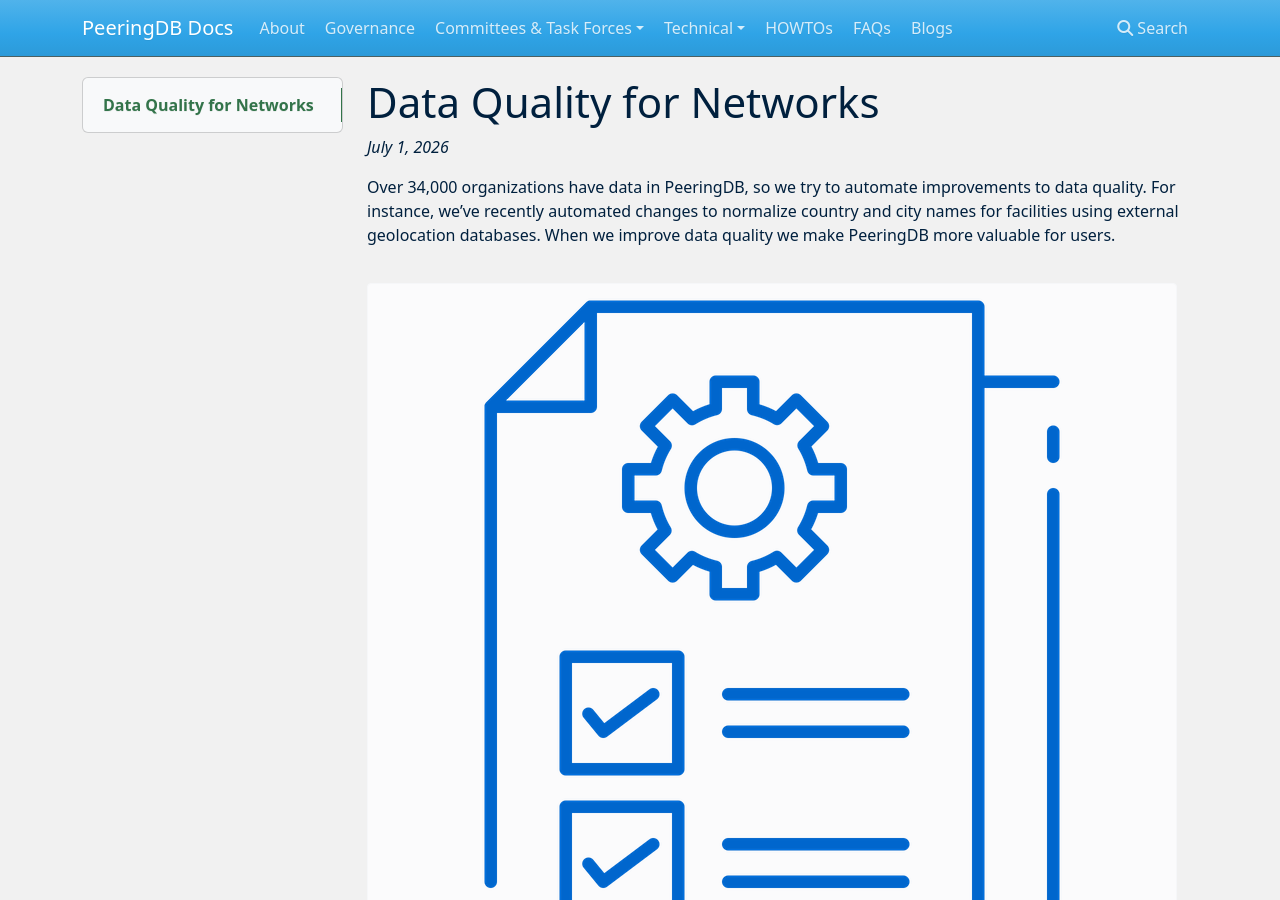
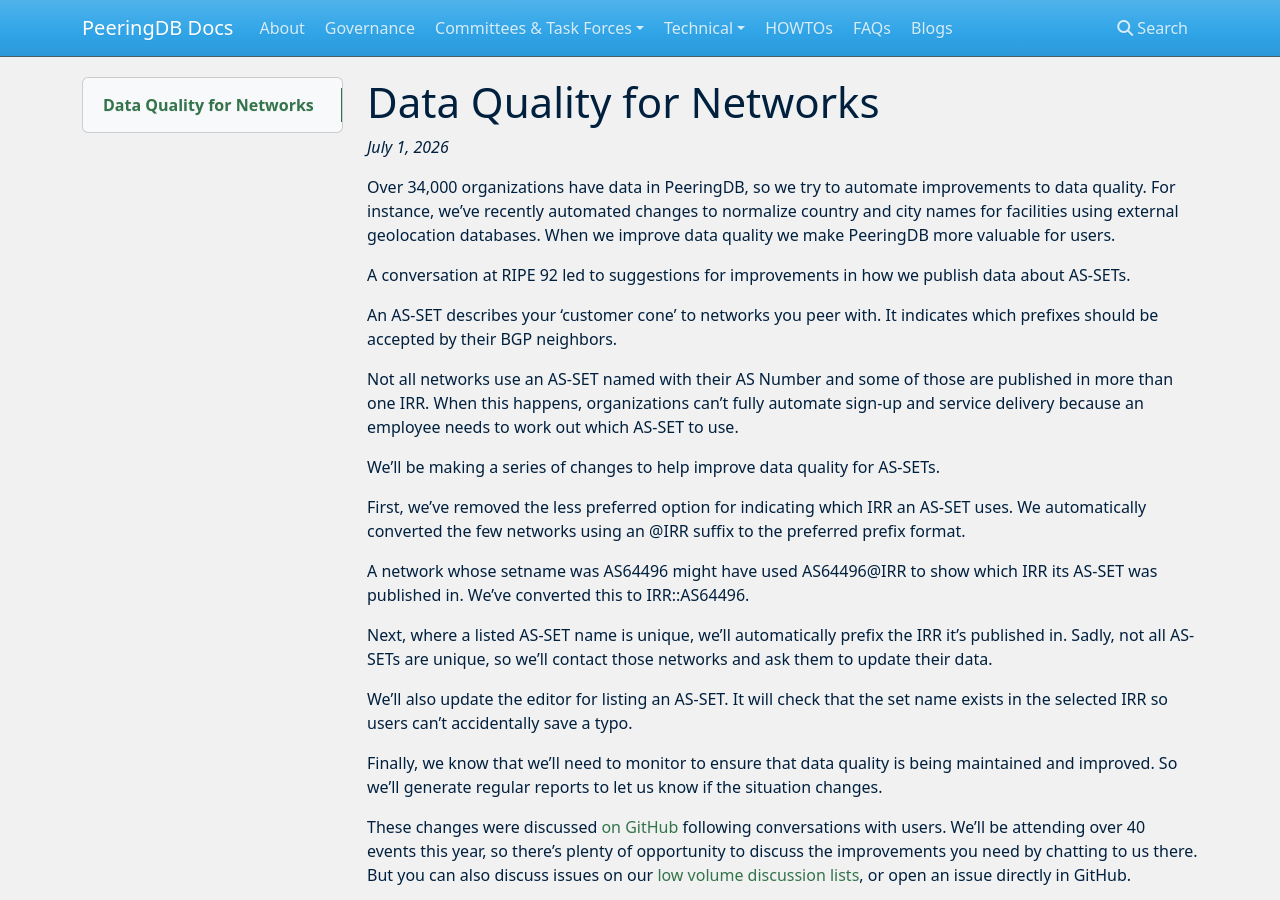
Before and after one commit to peeringdb/docs, an MkDocs documentation site: the page built from docs/blog/data_quality_for_networks.md, in a window 1280 px wide and 900 px high. Built offline with MkDocs 1.6.1, drawn with Linux system fonts in a browser that asks for light colours; nearby versions of some CDN libraries.

Commit message:
Remove graphic fromm latest blog post

```diff
--- a/docs/blog/data_quality_for_networks.md
+++ b/docs/blog/data_quality_for_networks.md
@@ -2,8 +2,6 @@
 *July 1, 2026*
 
 Over 34,000 organizations have data in PeeringDB, so we try to automate improvements to data quality. For instance, we’ve recently automated changes to normalize country and city names for facilities using external geolocation databases. When we improve data quality we make PeeringDB more valuable for users.
-
-![Noun quality control from tanahairstudio, The Noun Project, on Wikimedia Commons](images/noun_quality_control.png)
 
 A conversation at RIPE 92 led to suggestions for improvements in how we publish data about AS-SETs.
 
```
